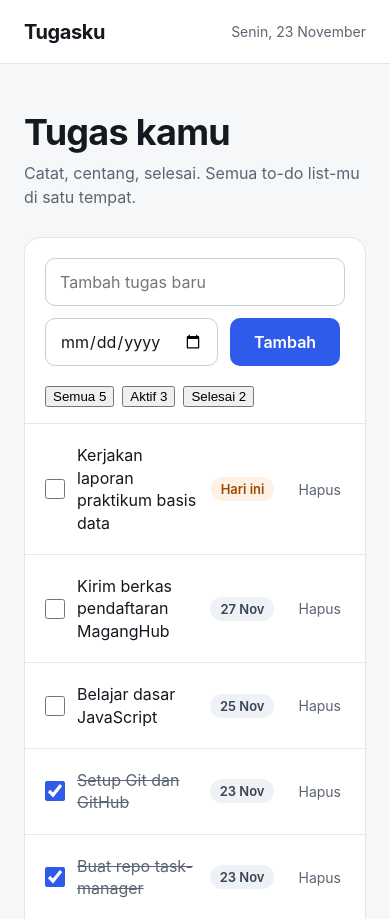
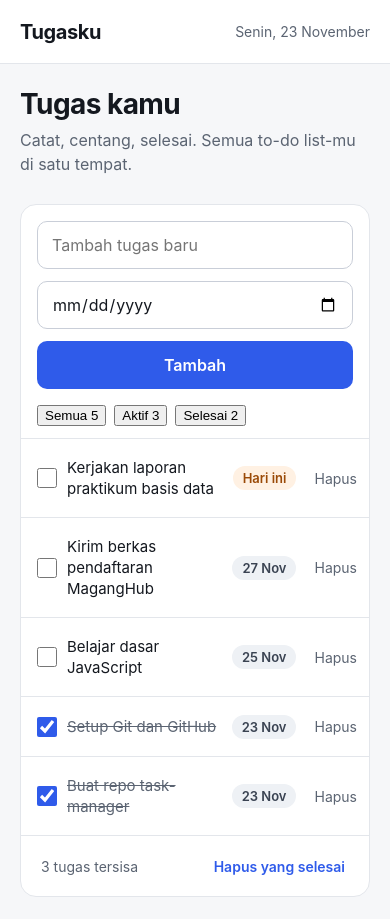
Before and after one commit to andhikamahrajan/task-manager, a plain HTML site: page index.html in a window 390 px wide. Shown: the top 919 px of the page. Drawn offline with Linux system fonts and the light colour scheme.

Commit message:
tambah css responsif untuk mobile

```diff
--- a/style.css
+++ b/style.css
@@ -233,3 +233,51 @@ input:focus-visible {
   font-weight: 600;
   cursor: pointer;
 }
+
+@media (max-width: 600px) {
+  .header {
+    padding: 0 20px;
+  }
+
+  .container {
+    padding: 24px 20px;
+  }
+
+  h1 {
+    font-size: 28px;
+  }
+
+  .form-tambah {
+    flex-direction: column;
+    padding: 16px;
+  }
+
+  .form-tambah input[type="text"] {
+    flex: none;
+    width: 100%;
+  }
+
+  .filter {
+    padding: 0 16px 12px;
+    flex-wrap: nowrap;
+  }
+
+  .filter-button {
+    flex: 1;
+    padding: 0 8px;
+  }
+
+  .tugas {
+    gap: 10px;
+    min-height: 60px;
+    padding: 6px 4px 6px 16px;
+  }
+
+  .tugas label {
+    font-size: 15px;
+  }
+
+  .hapus {
+    padding: 0 8px;
+  }
+}
```
